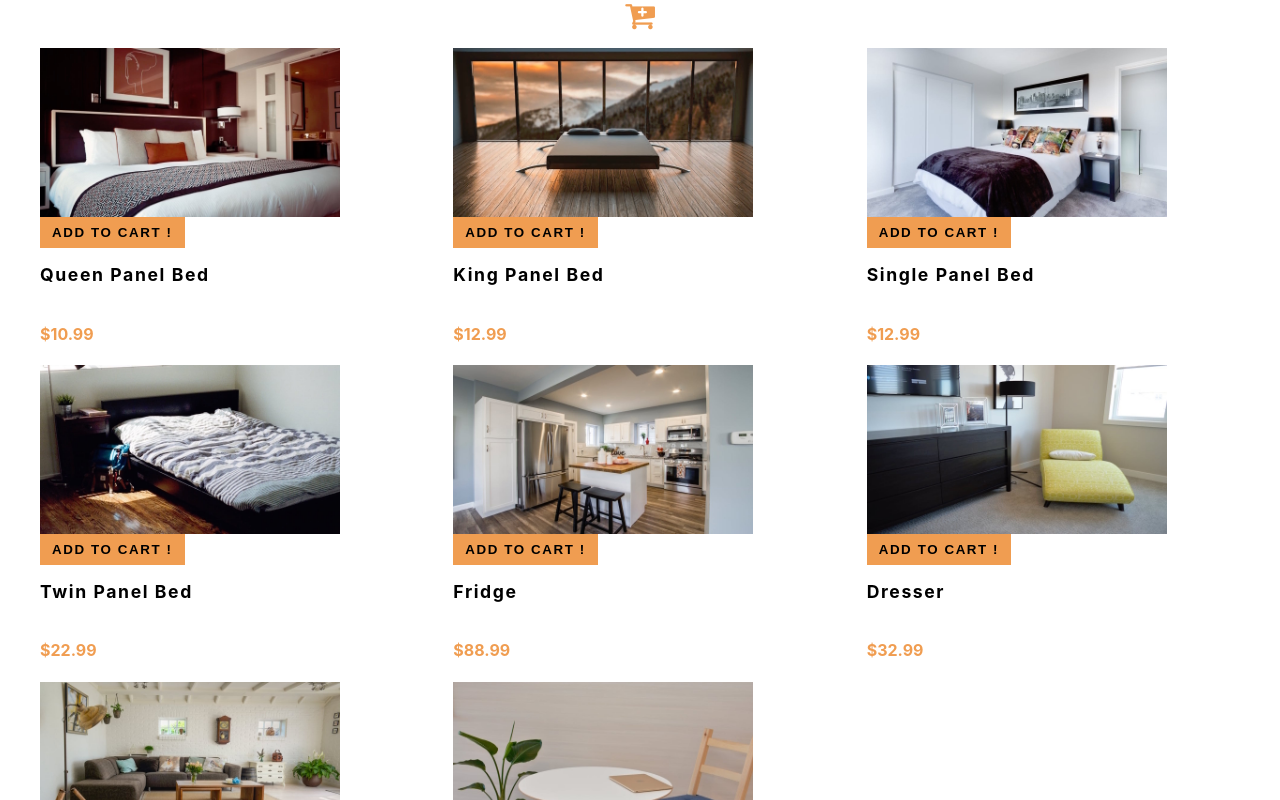
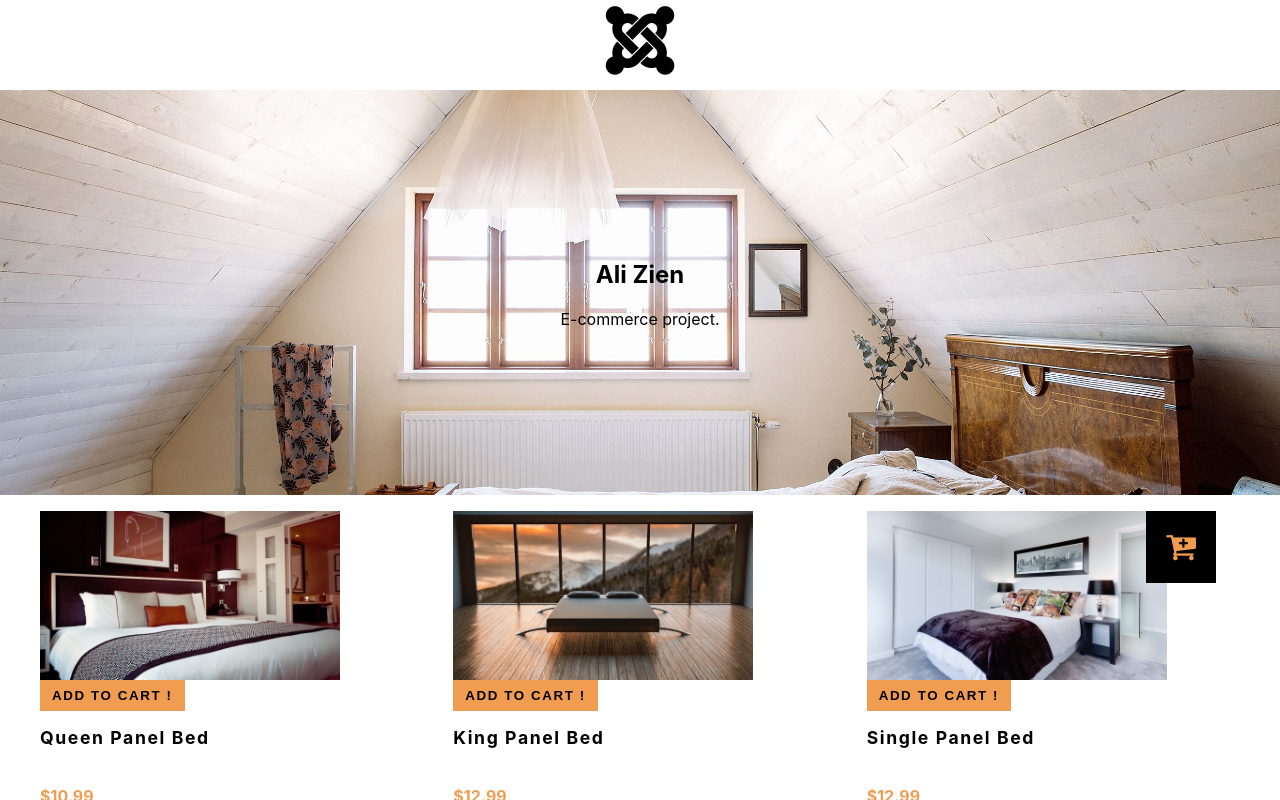
Before and after one commit to AbdelrhmanAmin/E-commerce, a React (Create React App) app: page / in a window 1280 px wide. Shown: the top 800 px of the page. Built offline with nearby package versions, Linux system fonts and the light colour scheme.

Commit message:
Final touches

```diff
--- a/src/App.js
+++ b/src/App.js
@@ -1,10 +1,12 @@
 import React from 'react';
 import Products from './Components/Products';
+import Header from './Components/Header';
 import Data from './Data/products.json';
 import './App.css';
 function App() {
   return (
     <div className="App">
+      <Header />
       <Products Data={Data.items}/>
     </div>
   );
--- /dev/null
+++ b/src/Components/Header/index.js
@@ -0,0 +1,22 @@
+import React, { Component } from 'react';
+import './style.css';
+class Header extends Component {
+    // state = {  }
+    render() {
+        return (
+            <div>
+                <header>
+                    <i className="fa fa-joomla fa-5x"></i>
+                </header>
+                <section id="slider">
+                    <div id="innerTxt">
+                        <h2>Ali Zien</h2>
+                        <p>E-commerce project.</p>
+                    </div>
+                </section>
+            </div>
+        );
+    }
+}
+
+export default Header;
--- /dev/null
+++ b/src/Components/Header/style.css
@@ -0,0 +1,9 @@
+#slider {
+    padding: 150px;
+    background-color: azure;
+    background-image: url('bed.jpg');
+    background-position: center ;
+    background-size: cover;
+    margin: 10px 0;
+    z-index: 5;
+}
--- a/src/Components/Products/index.js
+++ b/src/Components/Products/index.js
@@ -47,7 +47,7 @@ class index extends Component {
                     if(cartItem.count === 0){
                         console.log('works !')
                         Object.values(cartItem);
-                        cartItem = [];
+                        this.onDelete(cartItem)
                     }
             }
             return cartItem
@@ -87,9 +87,10 @@ class index extends Component {
         ),0);
         let style = this.state.show ? 'cart' : 'hideCart';
         let style1 = this.state.show ? 'cartOn' : 'container';
+        let style2 = this.state.show ? '' : 'cartfloat';
         return (
             <div>
-            <a href='#' onClick={this.toggleCart}><i className="fa fa-cart-plus fa-2x"></i></a>
+            <a id={style2} href='#' onClick={this.toggleCart}><i className="fa fa-cart-plus fa-2x"></i></a>
             <ul id={style1}>
             {returned}
                         <div id={style}>
--- a/src/Components/Products/style.css
+++ b/src/Components/Products/style.css
@@ -1,5 +1,12 @@
 a {
     color: var(--primaryColor);
+}
+#cartfloat {
+    position: absolute;
+    right: 5%;
+    padding: 20px;
+    background-color: black;
+    z-index: 1;
 }
 #container {
     display: grid;
```
Also changed, not shown: src/Components/Header/bed.jpg (added), src/bedroom-decorating-tips-1555351275.jpg (added).
